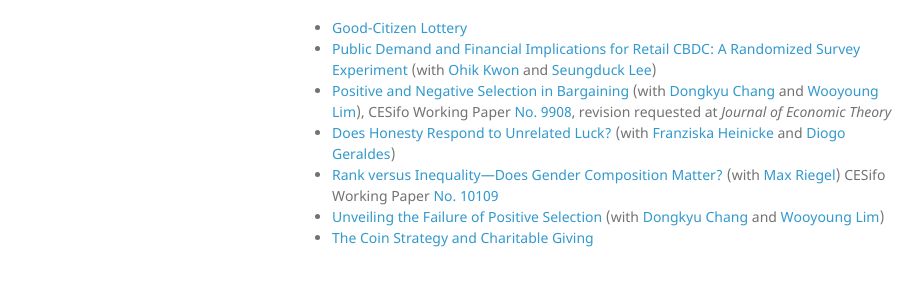
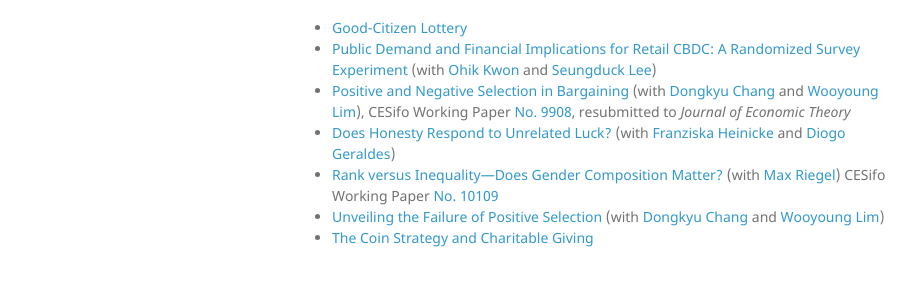
Before and after one commit to kimdukgyoo/kimdukgyoo.github.io, a Jekyll site: the page built from index.md, in a window 1280 px wide and 900 px high, scrolled down 673 px. Shown: the part 582-868 px from the top of the window, without its empty margins (178-1100 px from the left). Built offline with Jekyll 4.4.1, drawn with Linux system fonts in a browser that asks for light colours; our own code applies the rules of GitHub Pages for plain Markdown files.

Commit message:
Update index.md

```diff
--- a/index.md
+++ b/index.md
@@ -41,7 +41,7 @@ Volume 55, No.1, 38--73. <a href="https://kimdukgyoo.github.io/PDFfiles/MBContes
 ## Working Papers
 * <a href="https://kimdukgyoo.github.io/PDFfiles/CitizenLottery.pdf" target="_blank">Good-Citizen Lottery</a>
 * <a href="https://kimdukgyoo.github.io/PDFfiles/CBDCsurvey.pdf" target="_blank">Public Demand and Financial Implications for Retail CBDC: A Randomized Survey Experiment</a> (with <a href="https://www.researchgate.net/profile/Ohik-Kwon-3" target="_blank">Ohik Kwon</a> and <a href="https://sites.google.com/ucdavis.edu/seungduck-lee" target="_blank">Seungduck Lee</a>)
-* <a href="https://kimdukgyoo.github.io/PDFfiles/PositiveAndNegativeSelection.pdf" target="_blank"> Positive and Negative Selection in Bargaining</a> (with <a href="https://sites.google.com/site/dongkyuchang/" target="_blank">Dongkyu Chang</a> and <a href="http://wooyoung.people.ust.hk/" target="_blank">Wooyoung Lim</a>), CESifo Working Paper <a href="https://www.cesifo.org/en/publikationen/2022/working-paper/positive-and-negative-selection-bargaining-experiment" target="_blank">No. 9908</a>, revision requested at _Journal of Economic Theory_
+* <a href="https://kimdukgyoo.github.io/PDFfiles/PositiveAndNegativeSelection.pdf" target="_blank">Positive and Negative Selection in Bargaining</a> (with <a href="https://sites.google.com/site/dongkyuchang/" target="_blank">Dongkyu Chang</a> and <a href="http://wooyoung.people.ust.hk/" target="_blank">Wooyoung Lim</a>), CESifo Working Paper <a href="https://www.cesifo.org/en/publikationen/2022/working-paper/positive-and-negative-selection-bargaining-experiment" target="_blank">No. 9908</a>, resubmitted to _Journal of Economic Theory_
 * <a href="https://kimdukgyoo.github.io/PDFfiles/LuckLying.pdf" target="_blank">Does Honesty Respond to Unrelated Luck?</a> (with <a href="https://sites.google.com/view/franziskaheinicke/research?authuser=0" target="_blank">Franziska Heinicke</a> and <a href="https://sites.google.com/site/diogogeraldes/research" target="_blank">Diogo Geraldes</a>)<!-- , CESifo Working Paper <a href="https://www.cesifo.org/en/publikationen/2022/working-paper/effect-chosen-or-given-luck-honesty" target="_blank">No. 9904</a>-->
 * <a href="https://kimdukgyoo.github.io/PDFfiles/Rank_vs_Inequality.pdf" target="_blank">Rank versus Inequality---Does Gender Composition Matter?</a> (with <a href="https://max-riegel.netlify.app/" target="_blank">Max Riegel</a>) CESifo Working Paper <a href="https://www.cesifo.org/DocDL/cesifo1_wp10109.pdf" target="_blank">No. 10109</a>
 * <a href="https://kimdukgyoo.github.io/PDFfiles/positiveselection.pdf" target="_blank">Unveiling the Failure of Positive Selection</a> (with <a href="https://sites.google.com/site/dongkyuchang/" target="_blank">Dongkyu Chang</a> and <a href="http://wooyoung.people.ust.hk/" target="_blank">Wooyoung Lim</a>)
```
